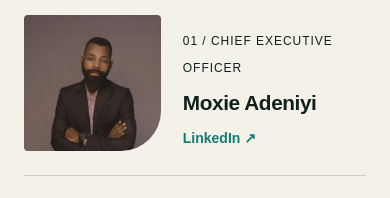
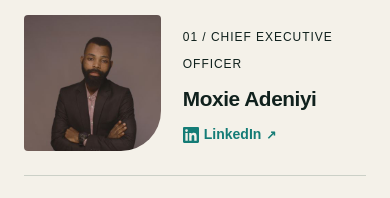
Before and after one commit to moxieking123-star/forge-intellitech, a Next.js app: page /about in a window 390 px wide. Shown: the part 1280-1478 px from the top of the page. Built offline with nearby package versions, Linux system fonts and the light colour scheme; a web font is replaced by a local one.

Commit message:
Use a LinkedIn icon on the CEO profile link

```diff
--- a/app/about/Leadership.module.css
+++ b/app/about/Leadership.module.css
@@ -1 +1 @@
-.people{display:grid;grid-template-columns:repeat(2,minmax(0,1fr));gap:clamp(24px,5vw,72px);margin-top:40px}.person{margin:0;display:grid;grid-template-columns:minmax(110px,45%) 1fr;align-items:end;gap:22px;border-top:1px solid #173e332f;padding-top:24px}.person img{width:100%;height:auto;aspect-ratio:1;object-fit:cover;border-radius:4px 4px 40px 4px}.person span{font-size:.75rem;line-height:1.6;text-transform:uppercase;letter-spacing:.08em}.person h3{font-size:clamp(1.3rem,2.4vw,2.1rem);line-height:1.1;margin:12px 0 0}.profileLink{display:inline-block;margin-top:12px;color:#147c76;font-size:.875rem;font-weight:600;text-underline-offset:3px}.profileLink:hover{text-decoration:underline}.profileLink:focus-visible{outline:2px solid currentColor;outline-offset:3px}@media(max-width:700px){.people{grid-template-columns:1fr}.person{grid-template-columns:40% 1fr}}
+.people{display:grid;grid-template-columns:repeat(2,minmax(0,1fr));gap:clamp(24px,5vw,72px);margin-top:40px}.person{margin:0;display:grid;grid-template-columns:minmax(110px,45%) 1fr;align-items:end;gap:22px;border-top:1px solid #173e332f;padding-top:24px}.person img{width:100%;height:auto;aspect-ratio:1;object-fit:cover;border-radius:4px 4px 40px 4px}.person span{font-size:.75rem;line-height:1.6;text-transform:uppercase;letter-spacing:.08em}.person h3{font-size:clamp(1.3rem,2.4vw,2.1rem);line-height:1.1;margin:12px 0 0}.profileLink{display:inline-flex;align-items:center;gap:5px;margin-top:12px;color:#147c76;font-size:.875rem;font-weight:600;text-underline-offset:3px}.profileLink:hover{text-decoration:underline}.profileLink:focus-visible{outline:2px solid currentColor;outline-offset:3px}.profileLink svg{flex:none}@media(max-width:700px){.people{grid-template-columns:1fr}.person{grid-template-columns:40% 1fr}}
--- a/app/about/page.tsx
+++ b/app/about/page.tsx
@@ -40,7 +40,7 @@ export default function Page() {
         <p className={s.eyebrow}>The people carrying the work forward</p>
         <h2>Leadership, with a responsibility to build.</h2>
         <div className={leadership.people}>
-          <figure className={leadership.person}><Image src="/images/team/founder.jpg" alt="Moxie Adeniyi" width={400} height={400} /><figcaption><span>01 / Chief Executive Officer</span><h3>Moxie Adeniyi</h3><a className={leadership.profileLink} href="https://ng.linkedin.com/in/moxie-adeniyi-167460116" target="_blank" rel="noopener noreferrer" aria-label="View Moxie Adeniyi's LinkedIn profile">LinkedIn ↗</a></figcaption></figure>
+          <figure className={leadership.person}><Image src="/images/team/founder.jpg" alt="Moxie Adeniyi" width={400} height={400} /><figcaption><span>01 / Chief Executive Officer</span><h3>Moxie Adeniyi</h3><a className={leadership.profileLink} href="https://ng.linkedin.com/in/moxie-adeniyi-167460116" target="_blank" rel="noopener noreferrer" aria-label="View Moxie Adeniyi's LinkedIn profile"><svg aria-hidden="true" viewBox="0 0 24 24" width="16" height="16" fill="currentColor"><path d="M20.447 20.452h-3.554v-5.569c0-1.328-.027-3.037-1.852-3.037-1.853 0-2.136 1.445-2.136 2.939v5.667H9.35V9h3.414v1.561h.049c.476-.9 1.637-1.85 3.37-1.85 3.601 0 4.267 2.37 4.267 5.455v6.286zM5.337 7.433a2.062 2.062 0 1 1 .001-4.123 2.062 2.062 0 0 1-.001 4.123zM7.119 20.452H3.555V9h3.564v11.452zM22.225 0H1.771C.792 0 0 .774 0 1.729v20.542C0 23.227.792 24 1.771 24h20.451C23.2 24 24 23.227 24 22.271V1.729C24 .774 23.2 0 22.222 0h.003z" /></svg>LinkedIn <span aria-hidden="true">↗</span></a></figcaption></figure>
           <figure className={leadership.person}><Image src="/images/team/chairman.jpg" alt="Adeola Oyewole" width={400} height={400} /><figcaption><span>02 / Chairman</span><h3>Adeola Oyewole</h3></figcaption></figure>
         </div>
       </section>
```
